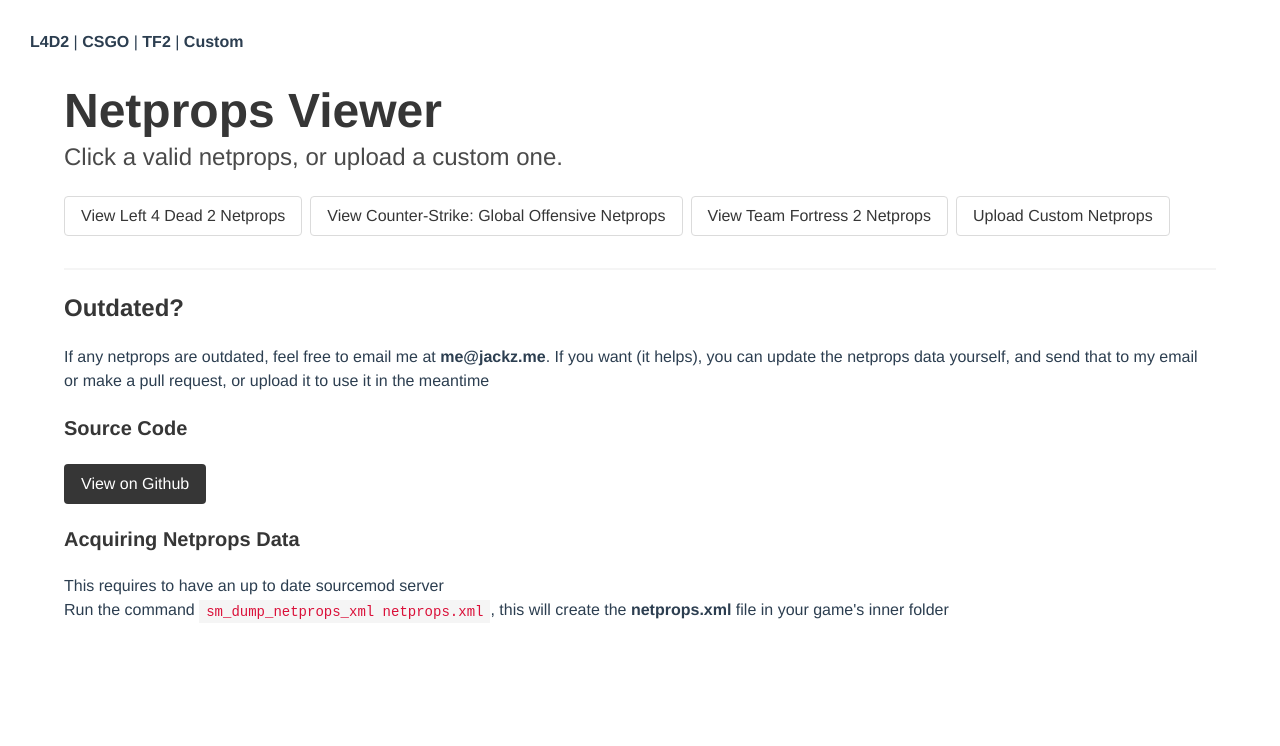
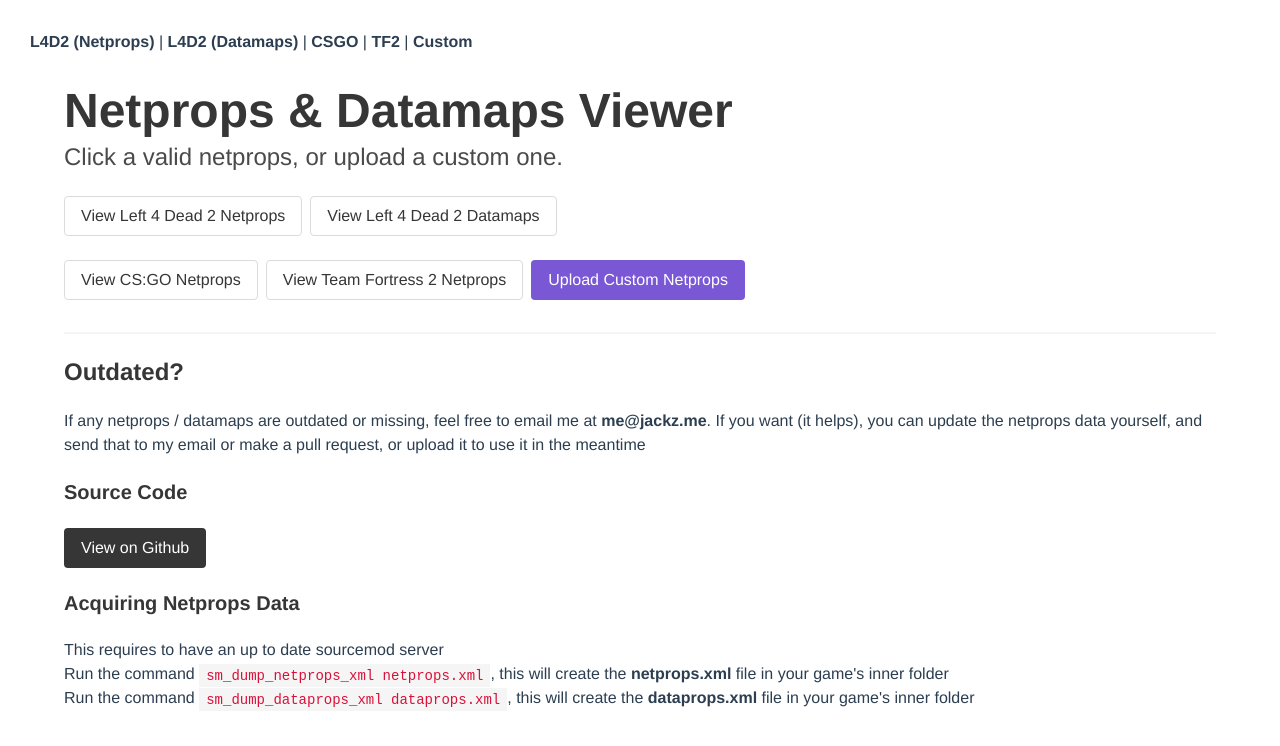
Before and after one commit to Jackzmc/netprops-viewer, a Vue app: page / in a window 1280 px wide. Shown: the top 746 px of the page. Built offline with nearby package versions, Linux system fonts and the light colour scheme.

Commit message:
Add datamap support

```diff
--- a/src/App.vue
+++ b/src/App.vue
@@ -1,7 +1,8 @@
 <template>
   <div id="app">
     <div id="nav">
-      <router-link to="/l4d2">L4D2</router-link> |
+      <router-link to="/l4d2">L4D2 (Netprops)</router-link> |
+      <router-link to="/l4d2-data">L4D2 (Datamaps)</router-link> |
       <router-link to="/csgo">CSGO</router-link> |
       <router-link to="/tf2">TF2</router-link> |
       <router-link to='/custom'>Custom</router-link>
--- a/src/components/Custom.vue
+++ b/src/components/Custom.vue
@@ -1,20 +1,21 @@
 <template>
 <div class="modal-card" style="width: auto">
     <header class="modal-card-head">
-        <p class="modal-card-title">Upload a custom Netprops File</p>
+        <p class="modal-card-title">Upload a Custom Netprops / Datamaps File</p>
         <b-button class="delete" aria-label="close" @click="$emit('close')"></b-button>
     </header>
     <section class="modal-card-body">
         <div class="content">
             <p>
-                If you want to use either an updated netprops file or a missing game, you can upload them here.
-                Please feel free to also send them to me at <b>me@jackz.me</b>
+                If you want to use either an updated / missing netprops or datamaps file, you can upload them here.
+                Please feel free to also send them to me at <b>me@jackz.me</b> to be included.
             </p>
-            <h5>How to acquire a netprops file</h5>
+            <h5>How to acquire a netprops / datamaps file</h5>
             <p>This assumes you to have a <a href="https://wiki.alliedmods.net/Installing_sourcemod">sourcemod</a> server already setup</p>
             <ul>
                 <li>Run the command <code>sm_dump_netprops_xml netprops.xml</code></li>
-                <li>In your game's inner folder (tf2 is 'tf', l4d2 is 'l4d2', etc) will be the <b>netprops.xml</b> file</li>
+                <li>Run the command <code>sm_dump_datamaps_xml datamaps.xml</code></li>
+                <li>In your game's inner folder (tf2 is 'tf', l4d2 is 'l4d2', etc) will be the <b>netprops.xml</b> and <b>dataprops.xml</b> file</li>
             </ul>
             <h4>Upload</h4>
         </div>
@@ -33,7 +34,7 @@
         </div>
         <br />
         <b-message type="is-warning">
-           Due to how large netprop files are, this may freeze your browser or your computer.
+            Netprops files are large, datamap files are even larger. Due to these large sizes, this may freeze your browser or your computer while its parsed.
         </b-message>
     </section>
 </div>
--- a/src/js/converter.js
+++ b/src/js/converter.js
@@ -2,7 +2,6 @@
 
 //This converts a raw netprops.xml input to a valid JS object that can be used for display purposes.
 export default function(rawXML) {
-    return new Promise((resolve,reject) => {
     //Get rid of the beginning part of netprops
     console.time('parse_cleanup')
     let lines = rawXML.replace(/'/g,'"').replace(/""/g, '"').split(/\r?\n/)
@@ -18,6 +17,7 @@
             lines.splice(0, index)
             return true;
         }
+
         return false;
     })
     console.timeEnd('parse_cleanup')
@@ -27,11 +27,16 @@
     // const XMLString = `<root>${lines.join("\n")}</root>`
     // console.log(XMLString)
     const xml = new DOMParser().parseFromString(lines.join("\n"), "application/xml");
-        if(xml.children[0].tagName === "parsererror") return reject(new Error(xml.children[0].textContent))
+    if(xml.children[0].tagName === "parsererror") throw new Error(xml.children[0].textContent)
     console.timeEnd('DOMParse')
 
     console.time('parse')
     const root = xml.children[0];
+    const isDatamaps = root.tagName === "datamaps"
+    const propTagName = isDatamaps ? "datamap" : "property"
+
+    console.debug(root.tagName, isDatamaps)
+
     for(let i = 0 ; i < root.children.length; i++) {
         const properties = []
         const classElement = root.children[i];
@@ -41,7 +46,7 @@
         const allElements = classElement.getElementsByTagName('*');
         for(let li = 0; li < allElements.length; li++) {
             const elem = allElements[li];
-                if(elem.tagName === "property") {
+            if(elem.tagName === propTagName) {
                 let object = {
                     name: elem.attributes.name.value.trim(),
                     parents: getParents(elem),
@@ -49,6 +54,10 @@
                     hasChildTable: false,
                     id: `${className}.${elem.attributes.name.value}#${li}`
                 }
+                if(isDatamaps) {
+                    object.fields['type'] = "datamap"
+                }
+
                 let valid = true, fields = {};
                 for(let fieldIndex = 0; fieldIndex < elem.children.length; fieldIndex++) {
                     const propertyField = elem.children[fieldIndex];
@@ -100,8 +109,7 @@
         classDetails[className] =  properties;
     }
     console.timeEnd('parse')
-        resolve(classDetails)
-    })
+    return [classDetails, isDatamaps]
 }
 
 function getParents(element, array = []) {
--- a/src/views/Home.vue
+++ b/src/views/Home.vue
@@ -1,17 +1,20 @@
 <template>
   <div class="home container">
-    <h1 class="title is-1">Netprops Viewer</h1>
+    <h1 class="title is-1">Netprops & Datamaps Viewer</h1>
     <p class="subtitle is-4">Click a valid netprops, or upload a custom one.</p>
     <div class="buttons ">
       <b-button tag="router-link" to="l4d2">View Left 4 Dead 2 Netprops</b-button>
-      <b-button tag="router-link" to="csgo">View Counter-Strike: Global Offensive Netprops</b-button>
+      <b-button tag="router-link" to="l4d2">View Left 4 Dead 2 Datamaps</b-button>
+    </div>
+    <div class="buttons">
+      <b-button tag="router-link" to="csgo">View CS:GO Netprops</b-button>
       <b-button tag="router-link" to="tf2">View Team Fortress 2 Netprops</b-button>
-      <b-button tag="router-link" to="custom">Upload Custom Netprops</b-button>
+      <b-button tag="router-link" class="is-primary" to="custom">Upload Custom Netprops</b-button>
     </div>
     <hr />
     <h4 class="title is-4">Outdated?</h4>
     <p>
-      If any netprops are outdated, feel free to email me at <b>me@jackz.me</b>. If you want (it helps), you can update the netprops data yourself, and send that to my email or make a pull request, or upload it to use it in the meantime
+      If any netprops / datamaps are outdated or missing, feel free to email me at <b>me@jackz.me</b>. If you want (it helps), you can update the netprops data yourself, and send that to my email or make a pull request, or upload it to use it in the meantime
     </p>
     <br />
     <h5 class="title is-5">Source Code</h5>
@@ -22,6 +25,8 @@
     <h5 class="title is-5">Acquiring Netprops Data</h5>
     <p>This requires to have an up to date sourcemod server</p>
     <p>Run the command <code>sm_dump_netprops_xml netprops.xml</code>, this will create the <b>netprops.xml</b> file in your game's inner folder</p>
+    <p>Run the command <code>sm_dump_dataprops_xml dataprops.xml</code>, this will create the <b>dataprops.xml</b> file in your game's inner folder</p>
+    <br>
   </div>
 </template>
 
--- a/src/views/Netprop.vue
+++ b/src/views/Netprop.vue
@@ -22,7 +22,7 @@
                 <b-table-column label="Class" :visible="allSelected">
                   <span>{{ props.row.class }}</span>
                 </b-table-column>
-                <b-table-column label="Parent Property" searchable>
+                <b-table-column label="Parent Property" searchable v-if="!isDatamaps">
                     {{ props.row.parents.length > 0 ? props.row.parents[0] : 'No parents' }}
                 </b-table-column>
                 <b-table-column field="fields.type" label="Type">
@@ -31,6 +31,17 @@
                 <b-table-column label="Flags">
                   {{ props.row.fields.flags.join(", ") }}
                 </b-table-column>
+                <b-table-column field="fields.bytes" label="Bytes" v-if="isDatamaps">
+                  <span>{{props.row.fields.bytes}}</span>
+                </b-table-column>
+                <template v-else>
+                <b-table-column field="fields.bits" label="Bits">
+                  <span>{{props.row.fields.bits}}</span>
+                </b-table-column>
+                <b-table-column field="fields.offset" label="Offset">
+                  <span>{{props.row.fields.offset}}</span>
+                </b-table-column>
+                </template>
               </template>
               <template slot="empty">
                 <section class="section">
@@ -68,7 +79,7 @@
           </div>
       </div>
       <div class="column is-4">
-        <p class="has-text-centered">Netprop data was last updated {{meta.timestamp}}</p><br>
+        <p class="has-text-centered">Data was last updated {{meta.timestamp}}</p><br>
         <div class="box classview" >
           <p class="subtitle is-5" style="margin-bottom: 1em">Select a class</p>
           <b-input type="text" placeholder="Search classnames..." v-model="search" autofocus />
@@ -93,6 +104,7 @@
   name: 'Netprops',
   data() {
     return {
+      isDatamaps: false,
       classes: null,
       meta: {},
       search: null,
@@ -103,7 +115,8 @@
       fuse: null,
       windowHeight: window.innerHeight,
       loading: true,
-      dialog:null
+      dialog:null,
+      prevUrl: null
     }
   },
   watch:{
@@ -144,9 +157,19 @@
       this.loading = true;
       console.info(`Loading ${this.url}...`)
       try {
+        if(this.url != this.prevUrl) {
+          // Wipe saved data, in case they switchign between netprops / datamaps
+          this.classes = null
+          this.meta = {}
+          this.selectedClass = {
+            key: null,
+            properties: [],
+          }
+        }
         const response = await fetch(this.url)
         const body = await response.text();
-        this.loadXML(body, hashClass)
+        await this.loadXML(body, hashClass)
+        this.prevUrl = this.url
       } catch(err) {
         this.dialog = this.$buefy.dialog.alert({
           type: 'is-danger',
@@ -158,8 +181,9 @@
     },
     async loadXML(body, hashClass, isCustom) {
       try {
-        const xml = await Converter(body);
+        const [xml, isDatamaps] = await Converter(body);
         this.meta = xml._meta
+        this.isDatamaps = isDatamaps
         delete xml._meta;
         this.classes = xml;
         this.fuse = new Fuse(Object.keys(xml), {
@@ -172,7 +196,7 @@
           this.selectClass(hashClass)
         this.loading = false;
         return true
-      }catch(err) {
+      } catch(err) {
         if(this.dialog) {
           this.dialog.close()
         }
@@ -215,6 +239,7 @@
       }
     },
     formatTypeClass(type) {
+      if(!type) return ""
       if(type.includes("float")) {
         return 'has-text-info'
       }else if(type.includes("vector")) {
@@ -239,7 +264,14 @@
       return result.map(result => result.item)
     },
     url() {
-      return this.$route.query.url || `data/${this.$route.params.game}.netprops.xml`
+      if(this.$route.query.url) return this.$route.query.url
+      let key = 'netprops'
+      let game = this.$route.params.game
+      if(this.$route.params.game.endsWith("-data")) {
+        game = game.slice(0,-5)
+        key = 'datamaps'
+      }
+      return `data/${game}.${key}.xml`
     }
   }
 }
```
Also changed, not shown: 1 other file (tests, documents, lock files or other folders). Lines whose indentation alone changed are shown as unchanged.
